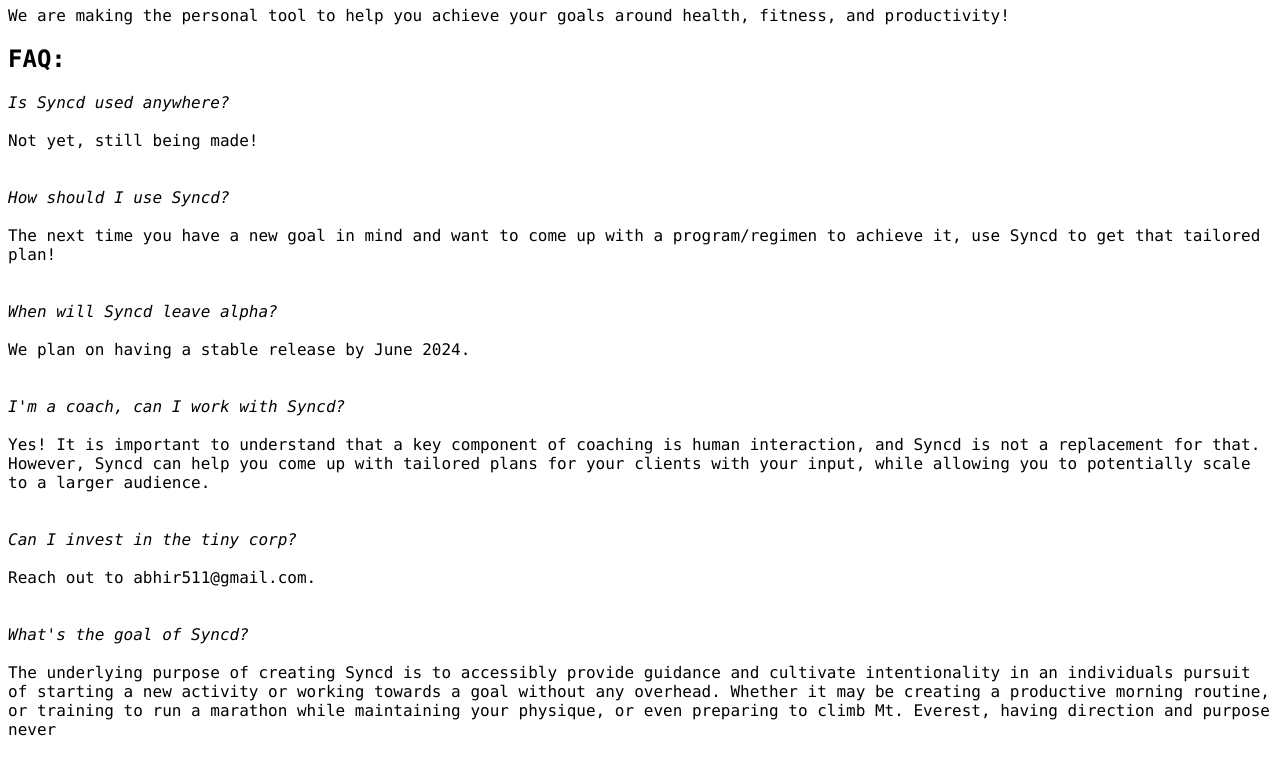
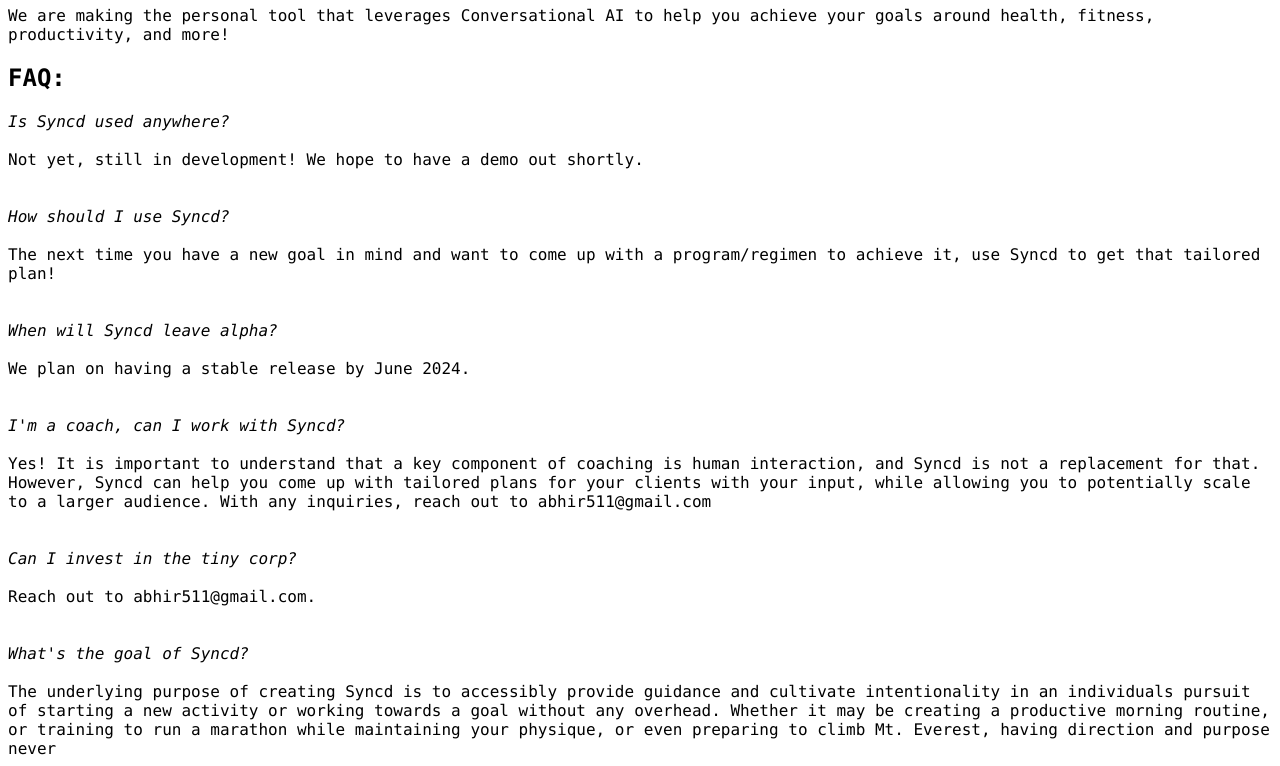
Before and after one commit to syncd-one/syncd-one.github.io, a plain HTML site: page index.html in a window 1280 px wide. Shown: the part 75-841 px from the top of the page. Drawn offline with Linux system fonts and the light colour scheme.

Commit message:
some changes

```diff
--- a/index.html
+++ b/index.html
@@ -12,7 +12,7 @@
 <body>
 <h1>We are SYNCD</h1>
 
-<p>We are making the personal tool to help you achieve your goals around health, fitness, and productivity!</p>
+<p>We are making the personal tool that leverages Conversational AI to help you achieve your goals around health, fitness, productivity, and more!</p>
 
 <!-- <p>It's extremely simple, and breaks down the most <a href="https://github.com/tinygrad/tinygrad/blob/master/examples/llama.py">complex</a> <a href="https://github.com/geohot/tinygrad/blob/master/examples/stable_diffusion.py">networks</a> into 4 <a href="https://github.com/geohot/tinygrad/blob/master/tinygrad/ops.py">OpTypes</a></p>
 
@@ -92,7 +92,7 @@
 <h2>FAQ:</h2>
 
 <em>Is Syncd used anywhere?</em><br/></br>
-Not yet, still being made!
+Not yet, still in development! We hope to have a demo out shortly.
 <br/><br/><br/>
 
 <!-- <em>Is tinygrad inference only?</em><br/></br>
@@ -108,7 +108,7 @@
 <br/><br/><br/>
 
 <em>I'm a coach, can I work with Syncd?</em><br/></br>
-Yes! It is important to understand that a key component of coaching is human interaction, and Syncd is not a replacement for that. However, Syncd can help you come up with tailored plans for your clients with your input, while allowing you to potentially scale to a larger audience.
+Yes! It is important to understand that a key component of coaching is human interaction, and Syncd is not a replacement for that. However, Syncd can help you come up with tailored plans for your clients with your input, while allowing you to potentially scale to a larger audience. With any inquiries, reach out to abhir511@gmail.com
 <br/><br/><br/>
 
 <em>Can I invest in the tiny corp?</em><br/></br>
```
